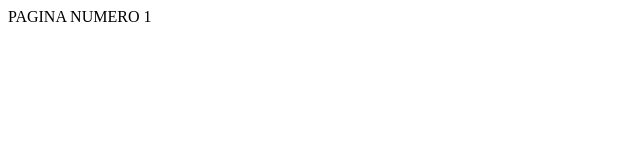
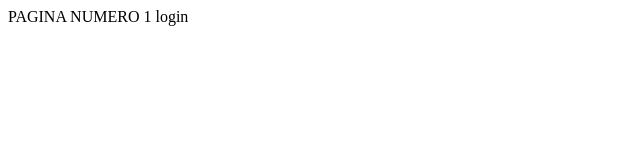
Before and after one commit to brandbyte/trainingProject, a plain HTML site: page index.html in a window 1280 px wide. Shown: the full height of the page, 0-640 px from the left. Drawn offline with Linux system fonts and the light colour scheme.

Commit message:
Commit numero 4 login

```diff
--- a/index.html
+++ b/index.html
@@ -7,6 +7,6 @@
     <title>Document</title>
 </head>
 <body>
-    PAGINA NUMERO 1
+    PAGINA NUMERO 1 login
 </body>
 </html>
```
